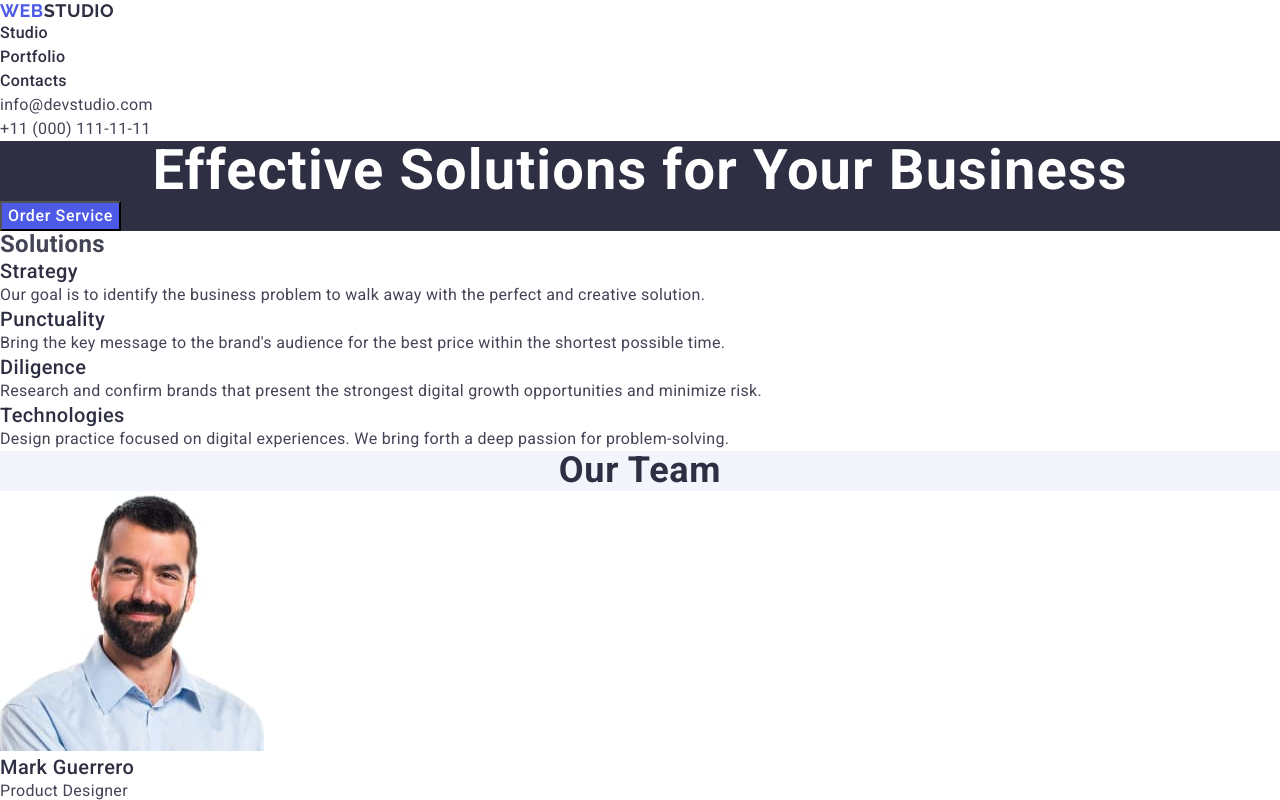
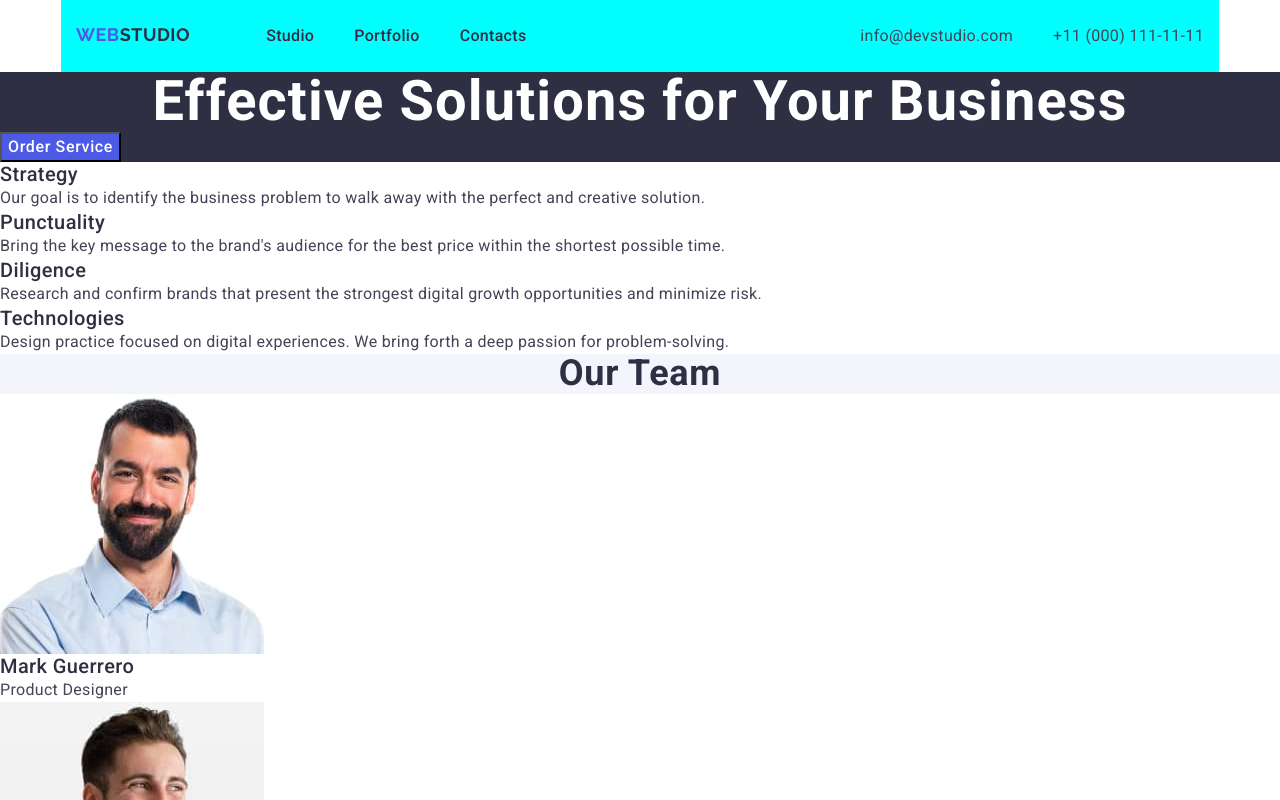
Before and after one commit to MarinaV27/goit-markup-hw-03, a plain HTML site: page index.html in a window 1280 px wide. Shown: the top 800 px of the page. Drawn offline with nearby package versions, Linux system fonts and the light colour scheme.

Commit message:
stop heder

```diff
--- a/css/styles.css
+++ b/css/styles.css
@@ -16,12 +16,59 @@ ul,ol {
     margin-top: 0;
     margin-bottom: 0;
 }
+img {
+    display: block;
+}
+
+
 ul {
     list-style-type: none;
 }
 .link {
     text-decoration: none;
 }
+.visually-hidden {
+    position: absolute;
+    width: 1px;
+    height: 1px;
+    margin: -1px;
+    border: 0;
+    padding: 0;
+
+    white-space: nowrap;
+    clip-path: inset(100%);
+    clip: rect(0 0 0 0);
+    overflow: hidden;
+}
+.container {
+    width: 1158px;
+    margin-left: auto;
+    margin-right: auto;
+    padding-left: 15px;
+    padding-right: 15px;
+}
+
+
+/* ========== HEADER STYLES ========== */
+.page-header-containar {
+    width: 1158px;
+    display: flex;
+    justify-content: space-between;
+    align-items: center;
+    background-color: aqua;
+}
+.page-nav {
+    display: flex;
+}
+
+.menu {
+    display: flex;
+    column-gap: 40px;
+    padding-top: 24px;
+    padding-bottom: 24px;
+    margin-left: 76px;
+}
+
 
 .logo {
         font-family: "Raleway", sans-serif;
@@ -35,12 +82,16 @@ ul {
 .logo-dark{
     color: #2E2F42;
 }
-
+.link {
+    padding-top: 24px;
+    padding-bottom: 24px;
+}
 .menu-link {
     color:#2E2F42;
         font-weight: 500;
         line-height: 1.5;
         /* 150% */
+
 
 }
 .menu-link:hover,
@@ -48,6 +99,7 @@ ul {
     color: #404BBF;
 }
 .page-address {
+
     font-style: normal;
 }
 .connection {
--- a/index.html
+++ b/index.html
@@ -17,6 +17,7 @@
 <body>
     <!--HEADER-->
     <header class="page-header">
+        <div class="container page-header-containar">
         <nav class="page-nav">
             <a class="logo link" href="./index.html">Web<span class="logo-dark">Studio</span></a>
             <ul class="menu">
@@ -32,15 +33,18 @@
             </ul>
         </nav>
         <address class="page-address">
-            <ul>
-                <li>
+            <ul class="menu">
+                <li class="menu-item">
                     <a class="link connection" href="mailto:info@devstudio.com">info@devstudio.com</a>
                 </li>
-                <li>
+                <li class="menu-item">
                     <a class="link connection" href="tel:+110001111111">+11 (000) 111-11-11</a>
                 </li>
             </ul>
         </address>
+
+        </div>
+
 
     </header>
     <main>
@@ -51,7 +55,7 @@
         </section>
 
         <section>
-            <h2>Solutions</h2>
+            <h2 class="visually-hidden">Solutions</h2>
             <ul>
                 <li>
                     <h3 class="title-three">Strategy</h3>
```
